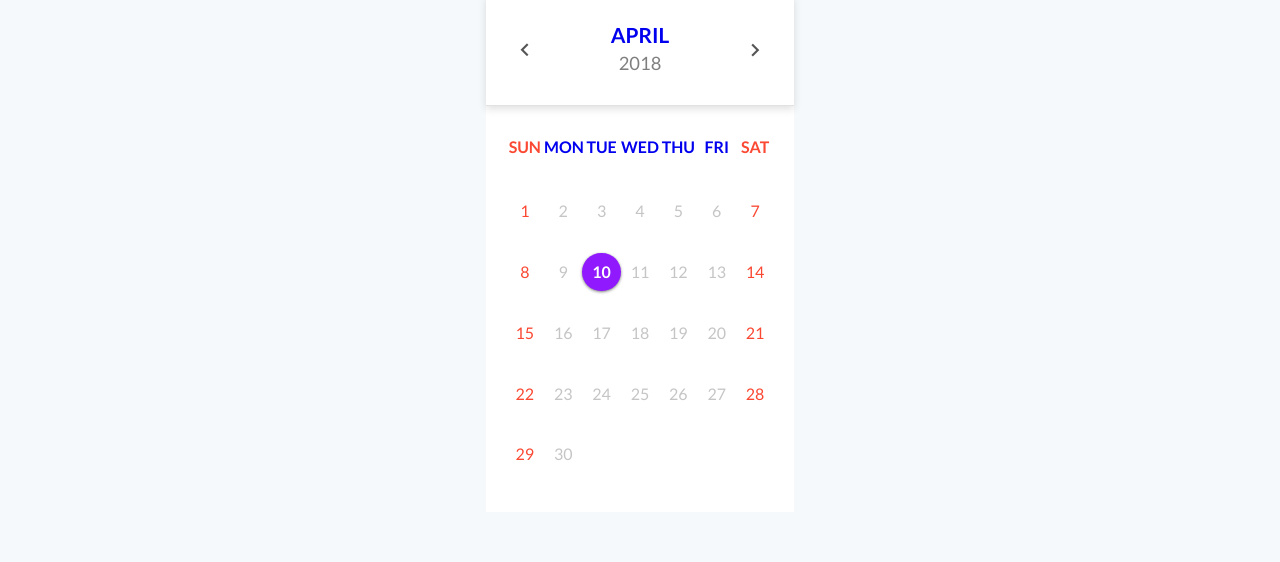
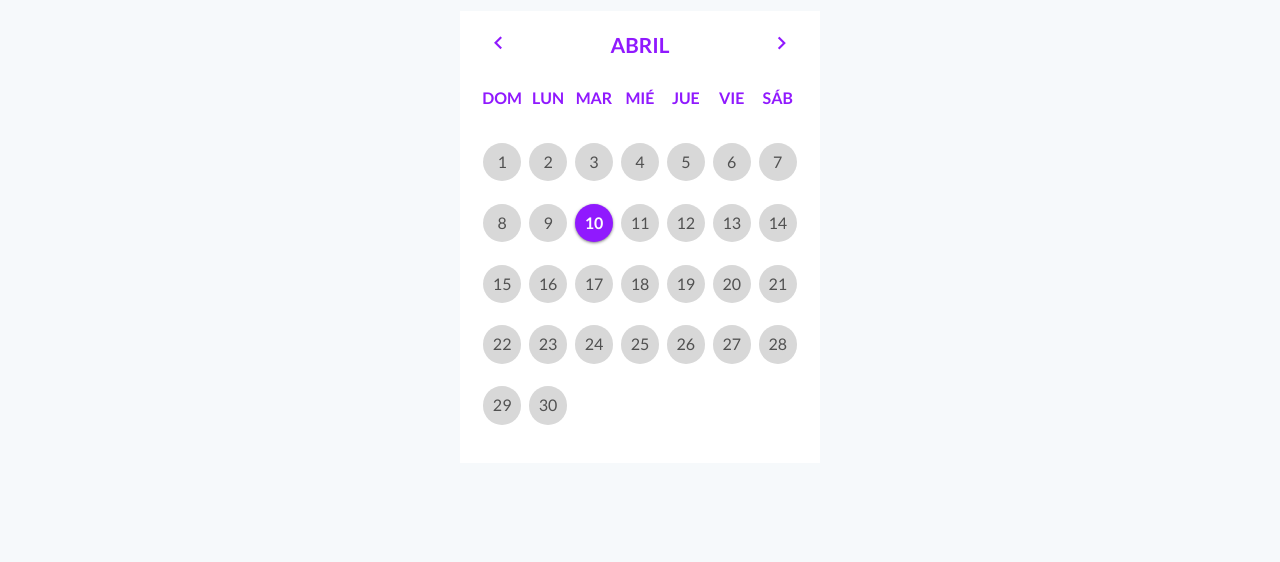
Before and after one commit to andercard/prueba, a plain HTML site: page index.html in a window 1280 px wide. Shown: the part 238-800 px from the top of the page. Drawn offline with nearby package versions, Linux system fonts and the light colour scheme; files whose address does not match are found by name.

Commit message:
segunda fase

```diff
--- a/index.html
+++ b/index.html
@@ -28,8 +28,28 @@
     <script src="./js/pignose.calendar.full.min.js"></script>
     <script>
       $(function() {
-          $('.calendar').pignoseCalendar({
-          multiple: true
+        $('.calendar').pignoseCalendar({
+            multiple: true,
+            lang: 'es',
+            scheduleOptions: {
+              colors: {
+                  offer: '#2fabb7',
+                ad: '#5c6270'
+              }
+            },
+            schedules: [{
+              name: 'offer',
+                date: '2017-02-08'
+            }, {
+              name: 'ad',
+                date: '2017-02-08'
+            }, {
+              name: 'offer',
+                date: '2017-02-05',
+            }],
+            select: function(date, context) {
+              console.log('events for this date', context.storage.schedules);
+            }
         });
       });
     </script>
--- a/sass/estilos.scss
+++ b/sass/estilos.scss
@@ -47,24 +47,26 @@ table {
 	border-spacing: 0;
 }
 
+*, body {
+  font-family: 'Lato', sans-serif;
+}
 
 body {
   background-color: #F6F9FB;
-  font-family: Lato;
 }
 
 .header {
   display: flex;
   justify-content: space-between;
   align-items: center;
-  padding: 0 20px;
+  padding: 0 40px 0 20px;
   background-color: #fff;
   p {
     color: #9019FE;
     font-size: 20px;
     font-weight: 700;
   }
-  margin-bottom: 40px;
+  margin-bottom: 50px;
 }
 
 .header__logo {
@@ -72,16 +74,18 @@ body {
 }
 
 .main {
-  display: flex;
-  align-items: center;
-  justify-content: center;
-  flex-direction: column;
+  padding-bottom: 40px;
 }
 
 .fecha {
   color: #9019FE;
   font-size: 30px;
-  margin-bottom: 30px;
+  margin: 0 auto 30px auto;
+  width: 100%;
+  max-width: 220px;
+  p {
+    margin-bottom: 5px;
+  }
   strong {
     font-weight: 700;
   }
@@ -93,12 +97,45 @@ body {
   border: none;
 }
 
-.pignose-calendar .pignose-calendar-unit a {
-  color: #C5C5C5;
+.pignose-calendar .pignose-calendar-top {
+  padding: 20px 0 0px 0;
+  background-color: #fff;
+  box-shadow: none;
+  border: none;
 }
 
-.pignose-calendar .pignose-calendar-unit.pignose-calendar-unit-active a {
+.pignose-calendar .pignose-calendar-top .pignose-calendar-top-date{
+  padding: 10px 0;
+  top: 75%;
+  transform: translateY(-50%);
+  height: auto;
+}
+
+.pignose-calendar .pignose-calendar-top .pignose-calendar-top-month {
+  margin-bottom: 0;
+  color: #9019FE;
+}
+
+.pignose-calendar .pignose-calendar-top .pignose-calendar-top-year{
+  display: none;
+}
+
+.pignose-calendar .pignose-calendar-unit a,
+.pignose-calendar .pignose-calendar-unit.pignose-calendar-unit-sat a, .pignose-calendar .pignose-calendar-unit.pignose-calendar-unit-sun a {
+  color: #515151;
+  background-color: #D8D8D8;
+}
+
+.pignose-calendar .pignose-calendar-header .pignose-calendar-week,
+.pignose-calendar .pignose-calendar-top .pignose-calendar-top-nav .pignose-calendar-top-icon,
+.pignose-calendar .pignose-calendar-header .pignose-calendar-week.pignose-calendar-week-sat, .pignose-calendar .pignose-calendar-header .pignose-calendar-week.pignose-calendar-week-sun {
+  color: #9019FE;
+}
+
+.pignose-calendar .pignose-calendar-unit.pignose-calendar-unit-active a,
+.pignose-calendar .pignose-calendar-unit.pignose-calendar-unit-range a {
   background-color: #9019FE;
+  color: #fff;
 }
 
 
```
Also changed, not shown: css/estilos.css.
